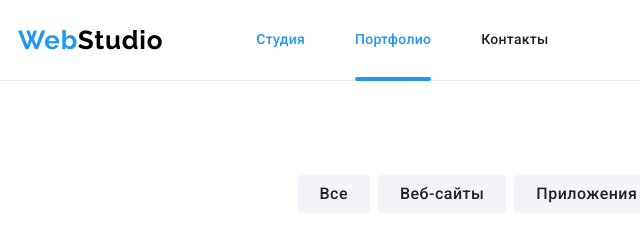
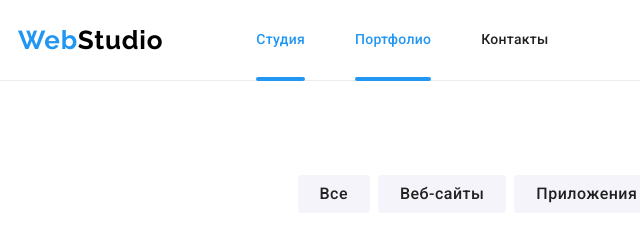
Before and after one commit to dizlord/goit-markup-hw-05, a plain HTML site: page portfolio.html in a window 1280 px wide. In both pictures the pointer is over the link "Студия". Shown: the top 240 px of the page, 37-677 px from the left. Drawn offline with nearby package versions, Linux system fonts and the light colour scheme.

Commit message:
added the line on hover

```diff
--- a/css/styles.css
+++ b/css/styles.css
@@ -104,6 +104,21 @@ img {
     line-height: 1.14;
     letter-spacing: 0.02em;
     transition: color 250ms cubic-bezier(0.4, 0, 0.2, 1);
+}
+
+.nav-link:hover::after {
+    content: '';
+
+    position: absolute;
+    left: 0;
+    bottom: -1px;
+
+    display: block;
+    width: 100%;
+    height: 4px;
+
+    border-radius: 2px;
+    background-color: var(--accent-color);
 }
 
 .nav-link.accent::after {
```
